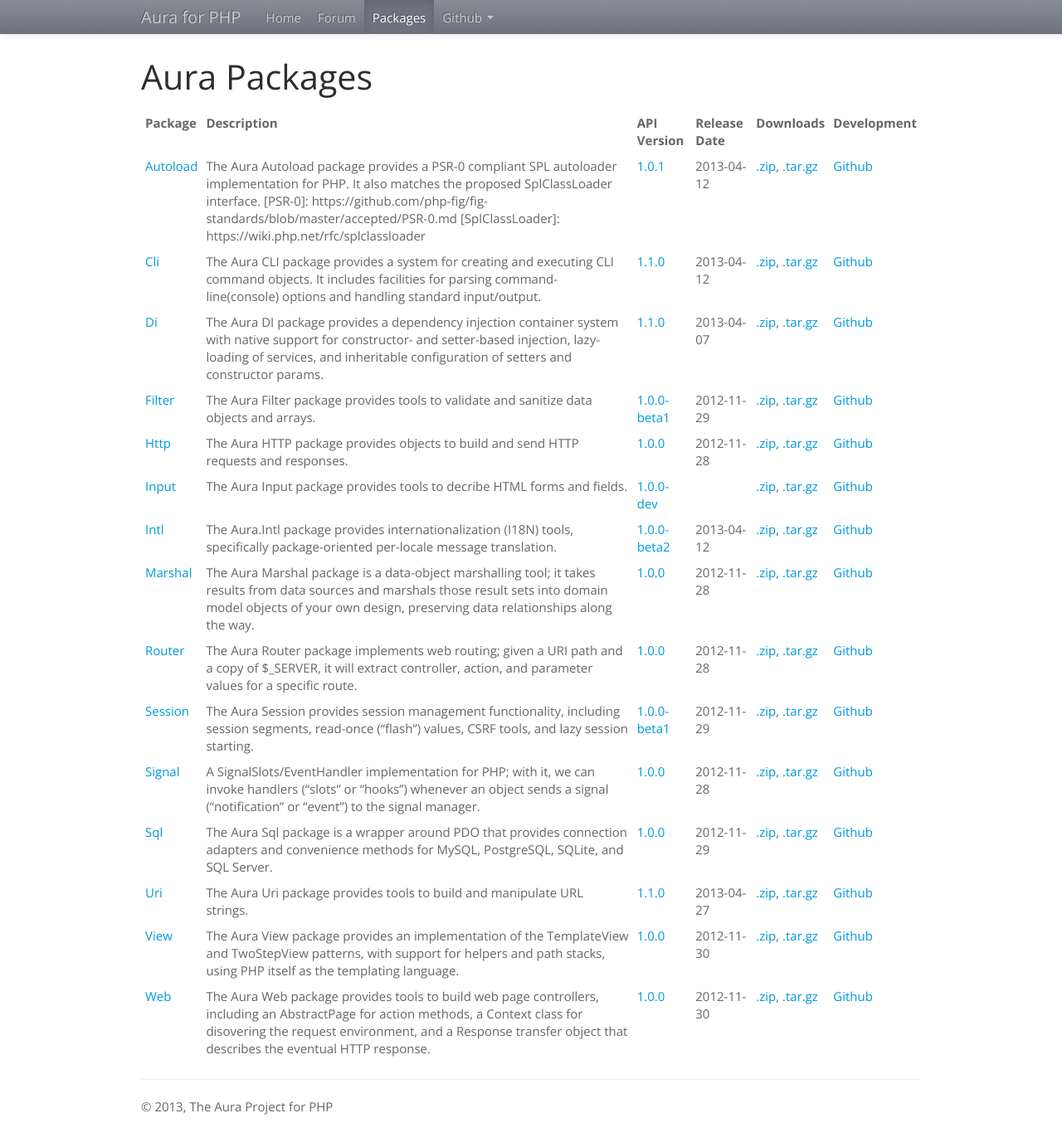
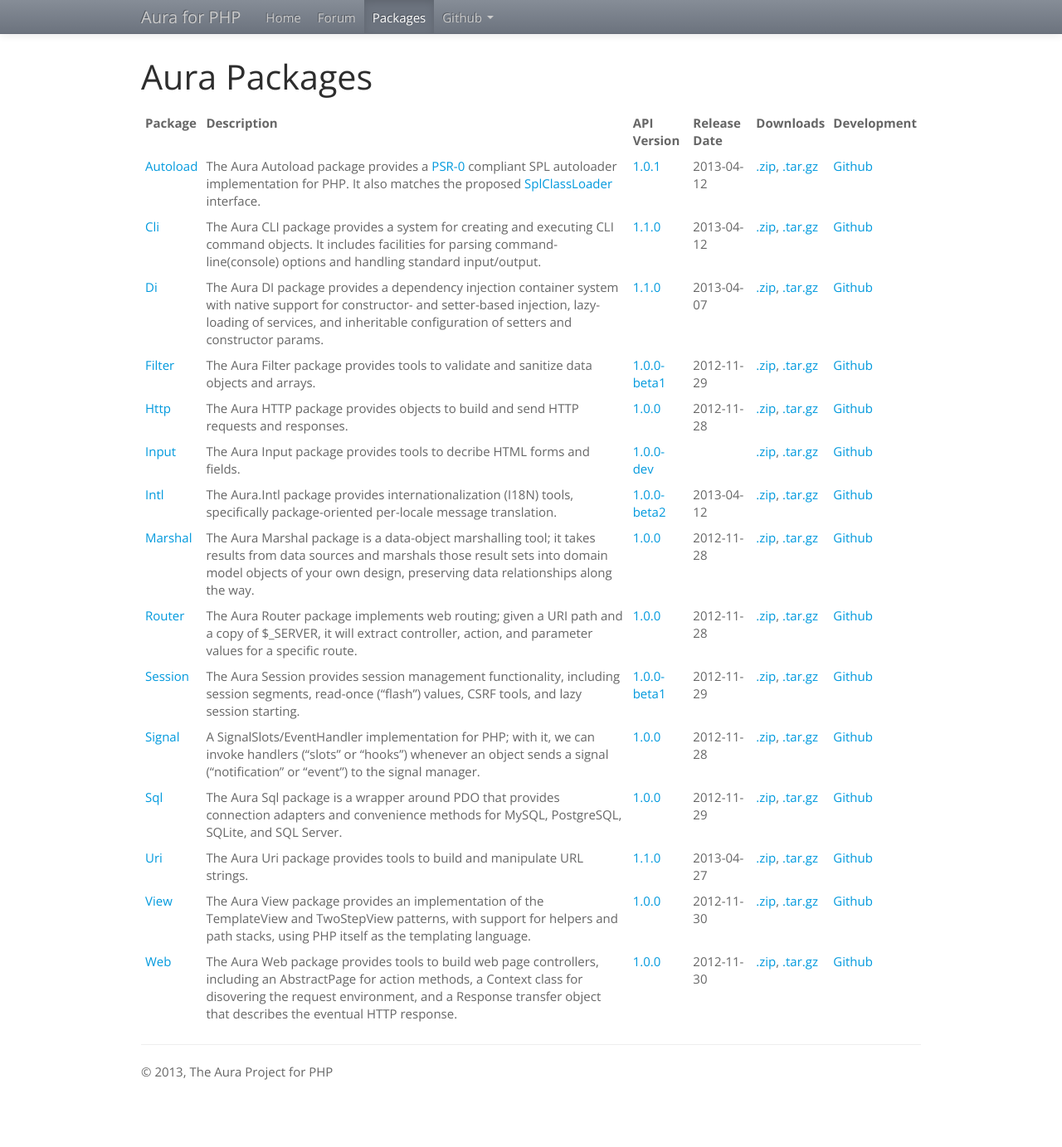
Before and after one commit to Ronnykill/aura.github.com, a Jekyll site: the page built from packages.md, in a window 1280 px wide and 1396 px high. Shown: the top 1383 px of the window at 83% size. Built offline with Jekyll 4.4.1, drawn with Linux system fonts in a browser that asks for light colours; nearby versions of some CDN libraries.

Commit message:
update packages include

```diff
--- a/_includes/packages.md
+++ b/_includes/packages.md
@@ -1,6 +1,6 @@
 Package | Description | API Version | Release Date | Downloads | Development
 --- | --- | --- | --- | --- | ---
-[Autoload](/Aura.Autoload) | The Aura Autoload package provides a PSR-0 compliant SPL autoloader implementation for PHP. It also matches the proposed SplClassLoader interface.  [PSR-0]: https://github.com/php-fig/fig-standards/blob/master/accepted/PSR-0.md [SplClassLoader]: https://wiki.php.net/rfc/splclassloader | [1.0.1](/Aura.Autoload/version/1.0.1/api) | 2013-04-12 | [.zip](https://github.com/auraphp/Aura.Autoload/zipball/1.0.1), [.tar.gz](https://github.com/auraphp/Aura.Autoload/tarball/1.0.1) | [Github](https://github.com/auraphp/Aura.Autoload)
+[Autoload](/Aura.Autoload) | The Aura Autoload package provides a [PSR-0](https://github.com/php-fig/fig-standards/blob/master/accepted/PSR-0.md) compliant SPL autoloader implementation for PHP. It also matches the proposed [SplClassLoader](https://wiki.php.net/rfc/splclassloader) interface. | [1.0.1](/Aura.Autoload/version/1.0.1/api) | 2013-04-12 | [.zip](https://github.com/auraphp/Aura.Autoload/zipball/1.0.1), [.tar.gz](https://github.com/auraphp/Aura.Autoload/tarball/1.0.1) | [Github](https://github.com/auraphp/Aura.Autoload)
 [Cli](/Aura.Cli) | The Aura CLI package provides a system for creating and executing CLI command objects.  It includes facilities for parsing command-line(console) options and handling standard input/output. | [1.1.0](/Aura.Cli/version/1.1.0/api) | 2013-04-12 | [.zip](https://github.com/auraphp/Aura.Cli/zipball/1.1.0), [.tar.gz](https://github.com/auraphp/Aura.Cli/tarball/1.1.0) | [Github](https://github.com/auraphp/Aura.Cli)
 [Di](/Aura.Di) | The Aura DI package provides a dependency injection container system with native support for constructor- and setter-based injection, lazy-loading of services, and inheritable configuration of setters and constructor params. | [1.1.0](/Aura.Di/version/1.1.0/api) | 2013-04-07 | [.zip](https://github.com/auraphp/Aura.Di/zipball/1.1.0), [.tar.gz](https://github.com/auraphp/Aura.Di/tarball/1.1.0) | [Github](https://github.com/auraphp/Aura.Di)
 [Filter](/Aura.Filter) | The Aura Filter package provides tools to validate and sanitize data objects and arrays. | [1.0.0-beta1](/Aura.Filter/version/1.0.0-beta1/api) | 2012-11-29 | [.zip](https://github.com/auraphp/Aura.Filter/zipball/1.0.0-beta1), [.tar.gz](https://github.com/auraphp/Aura.Filter/tarball/1.0.0-beta1) | [Github](https://github.com/auraphp/Aura.Filter)
```
